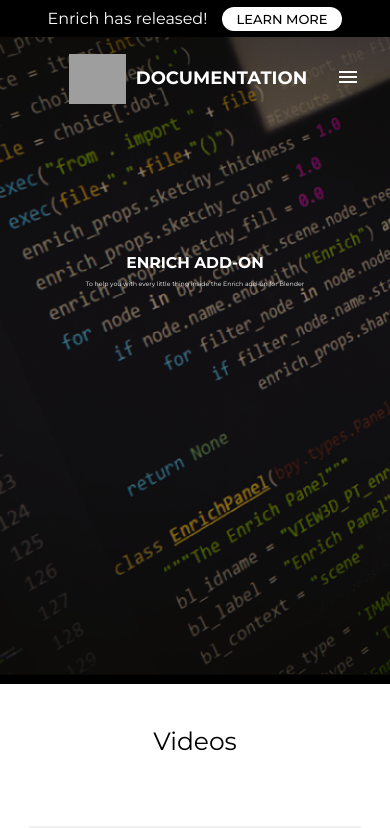
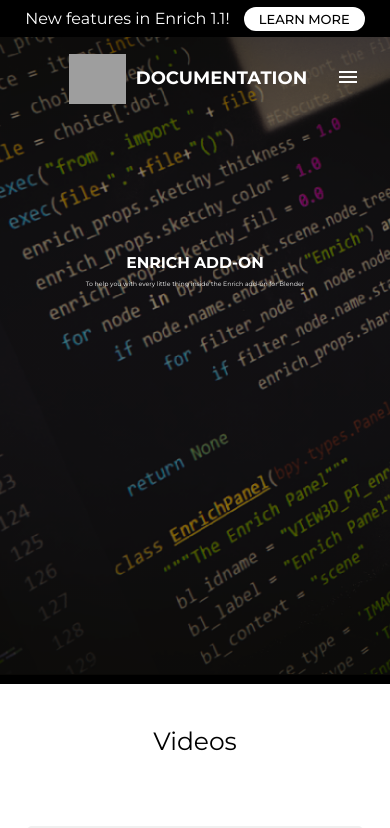
Before and after one commit to blenderskool/blenderskool-documentation, a plain HTML site: page pages/enrich.html in a window 390 px wide. Shown: the top 828 px of the page. Drawn offline with nearby package versions, Linux system fonts and the light colour scheme; grey boxes are pictures that could not be loaded.

Commit message:
Changed the content of top bar

```diff
--- a/layouts/header.html
+++ b/layouts/header.html
@@ -1,7 +1,7 @@
 <div class="latest-bar">
-	<span class="title">Enrich add-on has released for Blender!</span>
-	<span class="mobile-title">Enrich has released!</span>
-	<a href="http://www.blskl.cf/enrich" class="button" target="_blank">Learn More</a>
+	<span class="title">Check what's new with Enrich 1.1 update!</span>
+	<span class="mobile-title">New features in Enrich 1.1!</span>
+	<a href="/pages/enrich/1-1-update.html" class="button" target="_blank">Learn More</a>
 </div>
 <div class="navigation">
 	<a href="http://docs.blenderskool.cf/" class="site-logo" style="display: flex;">
```
